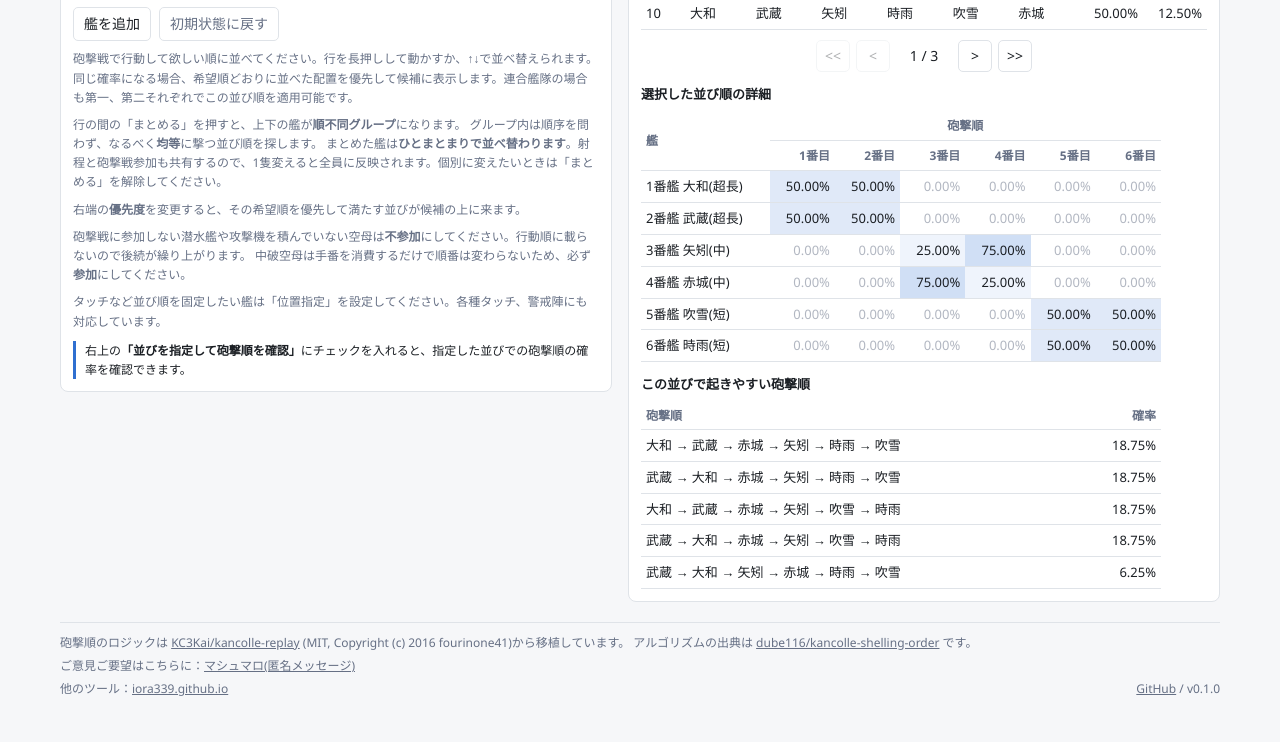
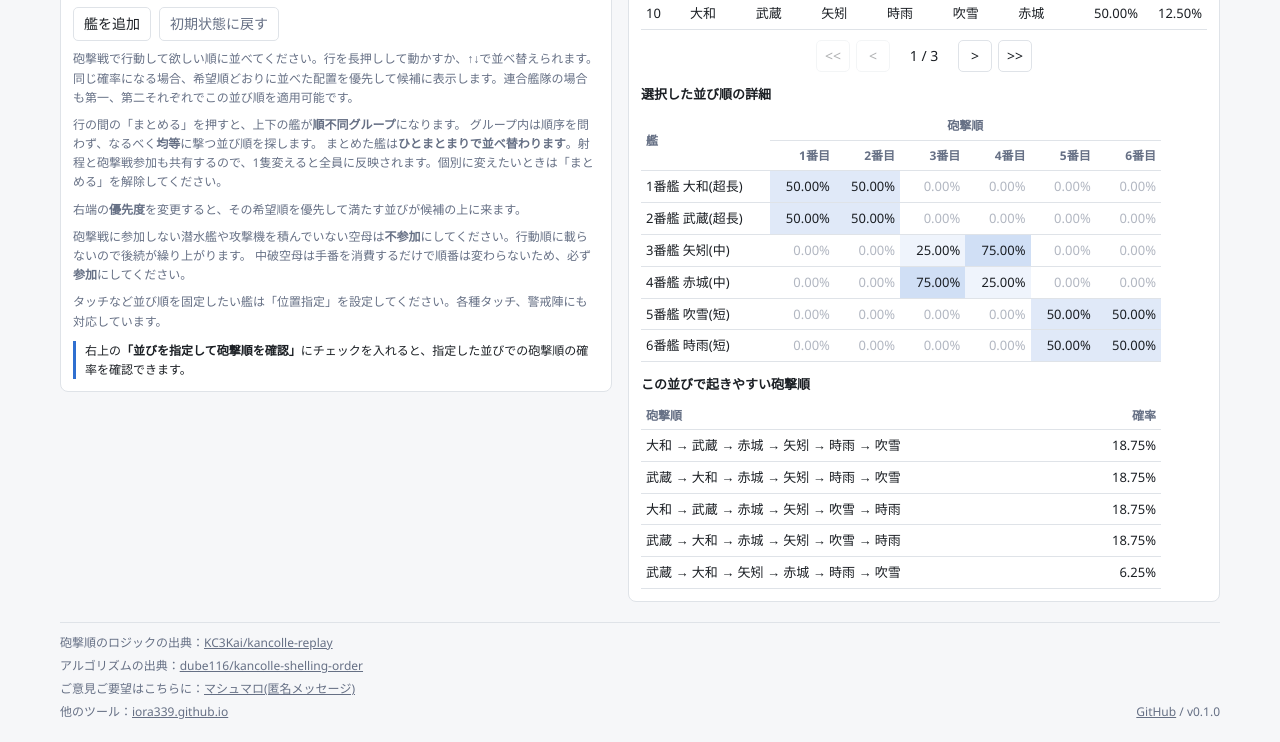
Before and after one commit to iora339/kc-sh-order, a website built with Vite: page index.html in a window 1280 px wide. Shown: the part 501-1243 px from the top of the page. Before the commit the page ends 1219 px from the top, so only its background shows below. Built offline with nearby package versions, Linux system fonts and the light colour scheme.

Commit message:
出典の表記を整理し、MITライセンス全文を配布物に埋め込んだ

```diff
--- a/index.html
+++ b/index.html
@@ -1,4 +1,28 @@
 <!doctype html>
+<!--
+  このページには KC3Kai/kancolle-replay から移植したコード(砲撃戦の行動順を決める
+  zendQsort / orderByRange)が含まれています。
+  https://github.com/KC3Kai/kancolle-replay
+
+  The MIT License (MIT)
+  Copyright (c) 2016 fourinone41
+
+  Permission is hereby granted, free of charge, to any person obtaining a copy of this
+  software and associated documentation files (the "Software"), to deal in the Software
+  without restriction, including without limitation the rights to use, copy, modify, merge,
+  publish, distribute, sublicense, and/or sell copies of the Software, and to permit persons
+  to whom the Software is furnished to do so, subject to the following conditions:
+
+  The above copyright notice and this permission notice shall be included in all copies or
+  substantial portions of the Software.
+
+  THE SOFTWARE IS PROVIDED "AS IS", WITHOUT WARRANTY OF ANY KIND, EXPRESS OR IMPLIED,
+  INCLUDING BUT NOT LIMITED TO THE WARRANTIES OF MERCHANTABILITY, FITNESS FOR A PARTICULAR
+  PURPOSE AND NONINFRINGEMENT. IN NO EVENT SHALL THE AUTHORS OR COPYRIGHT HOLDERS BE LIABLE
+  FOR ANY CLAIM, DAMAGES OR OTHER LIABILITY, WHETHER IN AN ACTION OF CONTRACT, TORT OR
+  OTHERWISE, ARISING FROM, OUT OF OR IN CONNECTION WITH THE SOFTWARE OR THE USE OR OTHER
+  DEALINGS IN THE SOFTWARE.
+-->
 <html lang="ja">
   <head>
     <meta charset="UTF-8" />
@@ -116,14 +140,17 @@
     <footer>
       <div class="footer-notes">
         <p>
-          砲撃順のロジックは
-          <a href="https://github.com/KC3Kai/kancolle-replay" target="_blank" rel="noopener">KC3Kai/kancolle-replay</a>
-          (MIT, Copyright (c) 2016 fourinone41)から移植しています。
-          アルゴリズムの出典は
-          <a href="https://github.com/dube116/kancolle-shelling-order" target="_blank" rel="noopener"
+          砲撃順のロジックの出典：<a
+            href="https://github.com/KC3Kai/kancolle-replay"
+            target="_blank"
+            rel="noopener"
+            >KC3Kai/kancolle-replay</a
+          >
+        </p>
+        <p>
+          アルゴリズムの出典：<a href="https://github.com/dube116/kancolle-shelling-order" target="_blank" rel="noopener"
             >dube116/kancolle-shelling-order</a
           >
-          です。
         </p>
         <p>
           ご意見ご要望はこちらに：<a
```
